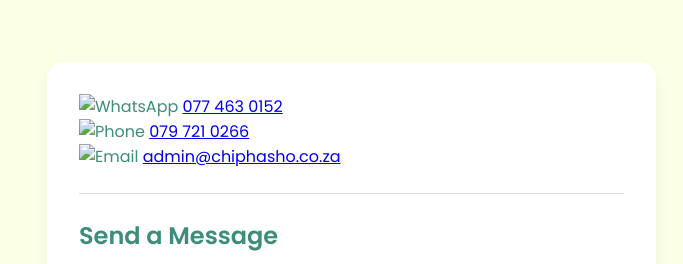
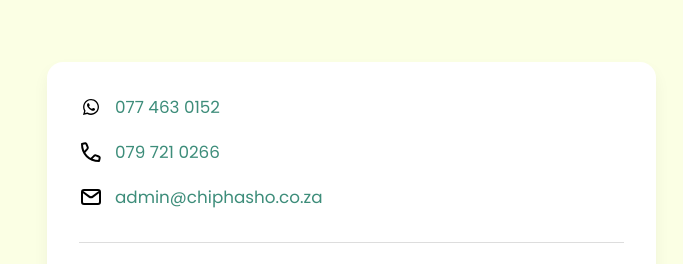
Before and after one commit to tendanimasala21/Chiphasho, a plain HTML site: page contact.html in a window 1280 px wide. Shown: the part 580-844 px from the top of the page, 0-683 px from the left. Drawn offline with Linux system fonts and the light colour scheme.

Commit message:
Add files via upload

```diff
--- a/styles.css
+++ b/styles.css
@@ -355,6 +355,66 @@ footer {
   }
 }
 
+.contact-info {
+  display: flex;
+  flex-direction: column;
+  gap: 1.2rem;
+  margin-bottom: 2rem;
+}
+
+.contact-line {
+  display: flex;
+  align-items: center;
+  gap: 0.75rem;
+  font-size: 1.05rem;
+  color: var(--main);
+  font-weight: 500;
+  transition: transform 0.3s ease;
+}
+
+.contact-line a {
+  color: var(--main);
+  text-decoration: none;
+  position: relative;
+  transition: color 0.3s ease;
+}
+
+.contact-line a:hover {
+  color: var(--accent1);
+}
+
+.contact-line:hover {
+  transform: translateX(5px);
+}
+
+.icon {
+  width: 24px;
+  height: 24px;
+  object-fit: contain;
+}
+
+/* Fade-in animation on load */
+.fade-in {
+  opacity: 0;
+  animation: fadeInUp 0.6s ease forwards;
+}
+
+.fade-in:nth-child(1) { animation-delay: 0.1s; }
+.fade-in:nth-child(2) { animation-delay: 0.25s; }
+.fade-in:nth-child(3) { animation-delay: 0.4s; }
+
+@keyframes fadeInUp {
+  from {
+    opacity: 0;
+    transform: translateY(15px);
+  }
+  to {
+    opacity: 1;
+    transform: translateY(0);
+  }
+}
+
+
 .image-grid {
   display: grid;
   grid-template-columns: repeat(auto-fit, minmax(150px, 1fr));
```
Also changed, not shown: assets/email.svg (added), assets/phone.svg (added), assets/whatsapp.svg (added).
